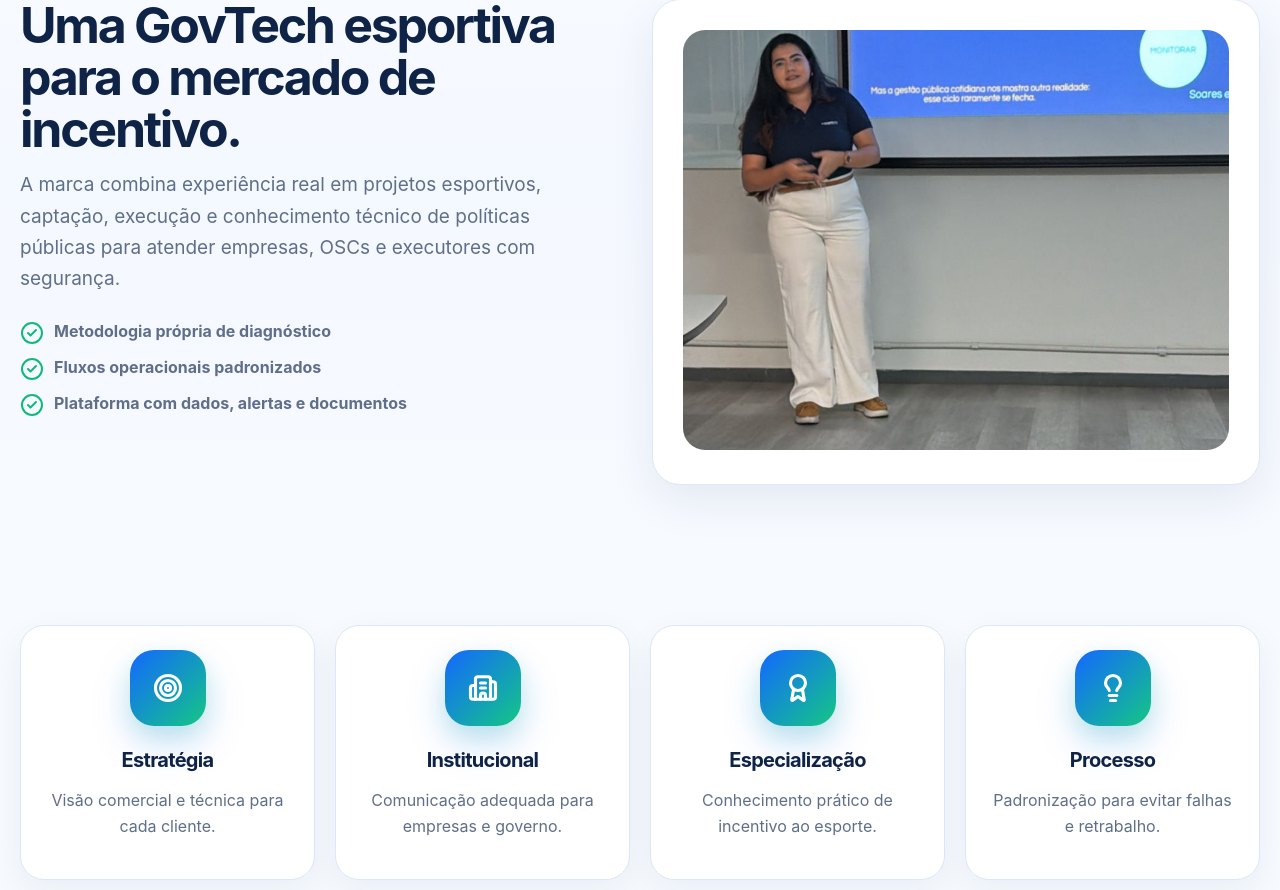
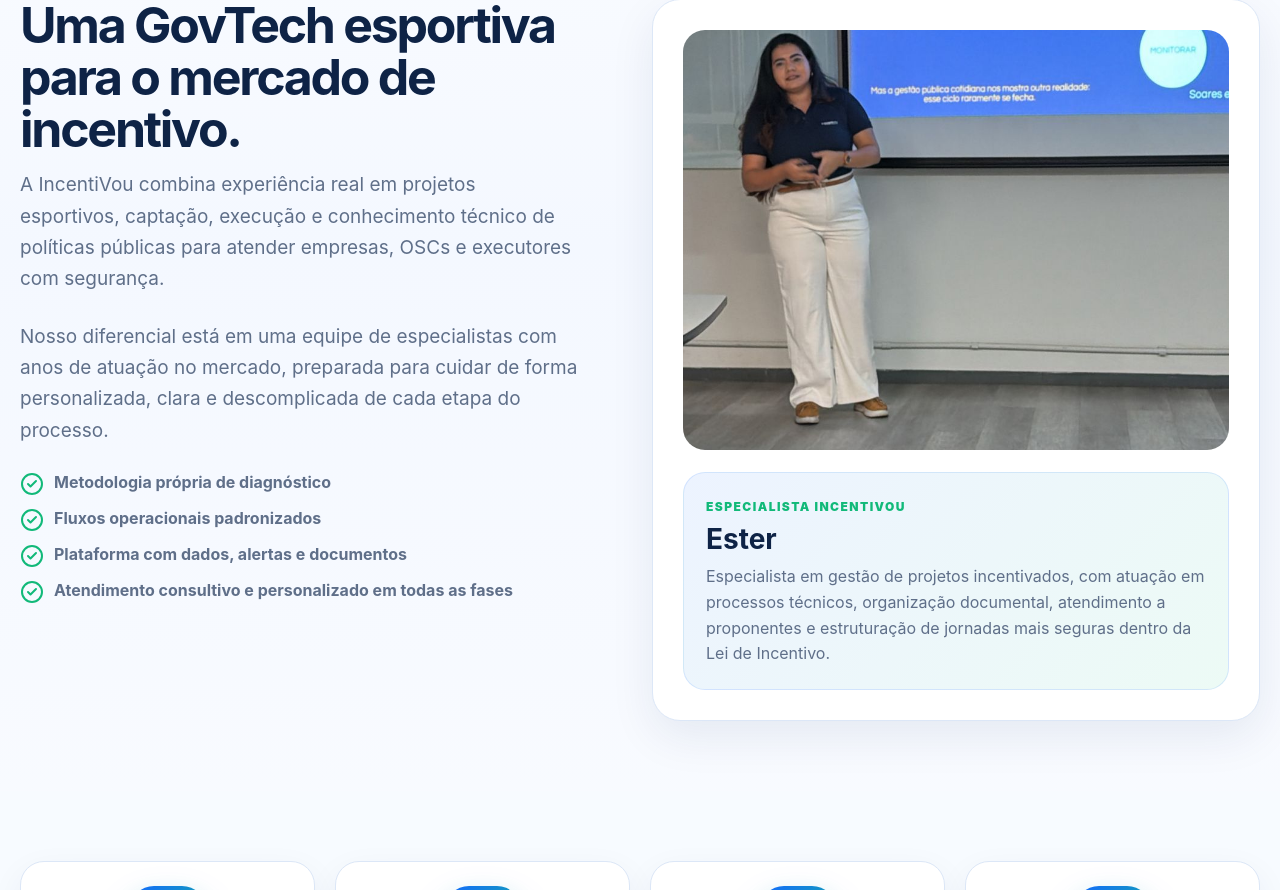
Before and after one commit to Brunoleoguilherme/incentivou-site, a Next.js app: page /sobre in a window 1280 px wide. Shown: the part 523-1413 px from the top of the page. Built offline with nearby package versions, Linux system fonts and the light colour scheme.

Commit message:
Adiciona diferenciais e bio da Ester

```diff
--- a/app/globals.css
+++ b/app/globals.css
@@ -3710,3 +3710,32 @@
   margin-top: 0 !important;
   line-height: 1.7 !important;
 }
+
+.esterBioCard {
+  margin-top: 18px;
+  padding: 22px;
+  border-radius: 22px;
+  background: linear-gradient(135deg, rgba(19,104,255,.08), rgba(20,199,132,.08));
+  border: 1px solid rgba(19,104,255,.12);
+}
+
+.esterBioCard span {
+  display: inline-flex;
+  margin-bottom: 8px;
+  color: var(--green-2);
+  font-size: 12px;
+  font-weight: 900;
+  letter-spacing: .12em;
+  text-transform: uppercase;
+}
+
+.esterBioCard h3 {
+  margin: 0 0 8px;
+  font-size: 28px;
+}
+
+.esterBioCard p {
+  margin: 0;
+  color: var(--muted);
+  line-height: 1.6;
+}
--- a/app/sobre/page.js
+++ b/app/sobre/page.js
@@ -51,25 +51,49 @@
       <section className="section">
   <div className="container split">
     <div>
-            <h2>Uma GovTech esportiva para o mercado de incentivo.</h2>
+      <h2>
+        Uma GovTech esportiva para o mercado de incentivo.
+      </h2>
 
       <p className="lead">
-              A marca combina experiência real em projetos esportivos,
+        A IncentiVou combina experiência real em projetos esportivos,
         captação, execução e conhecimento técnico de políticas públicas
         para atender empresas, OSCs e executores com segurança.
       </p>
 
+      <p className="lead">
+        Nosso diferencial está em uma equipe de especialistas com anos
+        de atuação no mercado, preparada para cuidar de forma personalizada,
+        clara e descomplicada de cada etapa do processo.
+      </p>
+
       <ul className="clean">
-              <li><CheckCircle2 color="var(--green-2)" /> Metodologia própria de diagnóstico</li>
-              <li><CheckCircle2 color="var(--green-2)" /> Fluxos operacionais padronizados</li>
-              <li><CheckCircle2 color="var(--green-2)" /> Plataforma com dados, alertas e documentos</li>
+        <li>
+          <CheckCircle2 color="var(--green-2)" />
+          Metodologia própria de diagnóstico
+        </li>
+
+        <li>
+          <CheckCircle2 color="var(--green-2)" />
+          Fluxos operacionais padronizados
+        </li>
+
+        <li>
+          <CheckCircle2 color="var(--green-2)" />
+          Plataforma com dados, alertas e documentos
+        </li>
+
+        <li>
+          <CheckCircle2 color="var(--green-2)" />
+          Atendimento consultivo e personalizado em todas as fases
+        </li>
       </ul>
     </div>
 
     <div className="panel">
       <Image
         src="/images/ester-apresentacao.jpeg"
-              alt="Apresentação IncentiVou"
+        alt="Ester - IncentiVou"
         width={900}
         height={1200}
         style={{
@@ -79,6 +103,18 @@
           borderRadius: 22,
         }}
       />
+
+      <div className="esterBioCard">
+        <span>Especialista IncentiVou</span>
+
+        <h3>Ester</h3>
+
+        <p>
+          Especialista em gestão de projetos incentivados, com atuação em
+          processos técnicos, organização documental, atendimento a proponentes
+          e estruturação de jornadas mais seguras dentro da Lei de Incentivo.
+        </p>
+      </div>
     </div>
   </div>
 </section>
```
Lines whose indentation alone changed are shown as unchanged.
